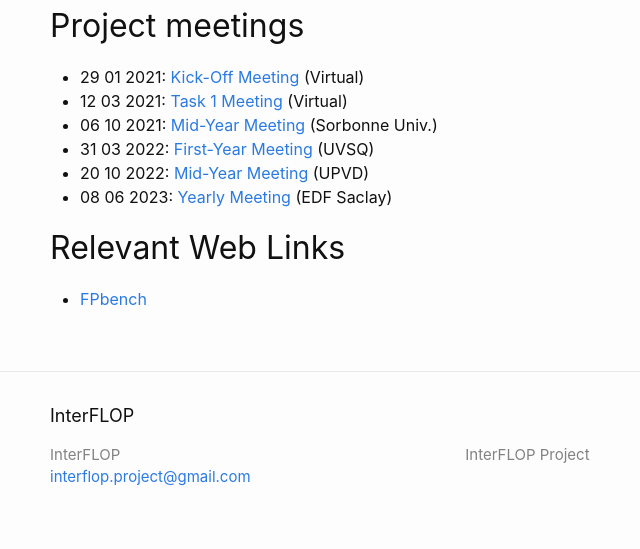
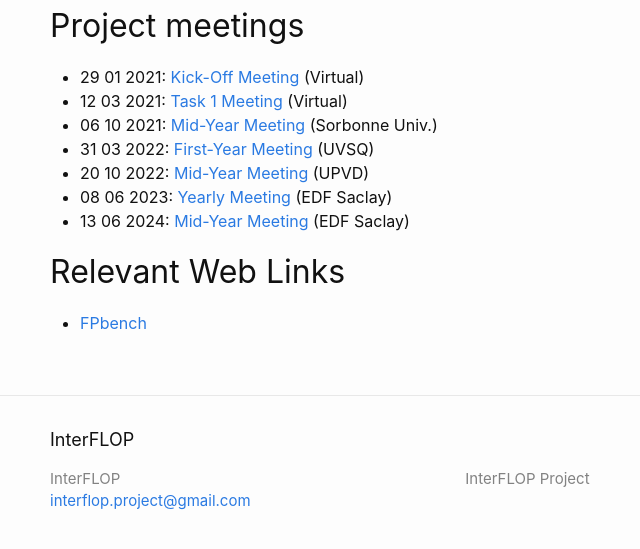
Before and after one commit to interflop/interflop, a Jekyll site: the page built from publications.md, in a window 1280 px wide and 900 px high, scrolled down 747 px, cut to the strip 327-876 px from the top of the window. Shown: the whole strip, without its empty margins (220-860 px from the left). Built offline with Jekyll 4.4.1, drawn with Linux system fonts in a browser that asks for light colours.

Commit message:
reunion 13 juin 2024

```diff
--- a/publications.md
+++ b/publications.md
@@ -32,6 +32,7 @@ The main deliverable of the project is hosted on github [here](https://github.co
 - 31 03 2022: [First-Year Meeting](/meeting31032022) (UVSQ)
 - 20 10 2022: [Mid-Year Meeting](/meeting20102022) (UPVD)
 - 08 06 2023: [Yearly Meeting](/meeting08062023) (EDF Saclay)
+- 13 06 2024: [Mid-Year Meeting](/meeting13062024) (EDF Saclay)
 
 ## Relevant Web Links
 
```
